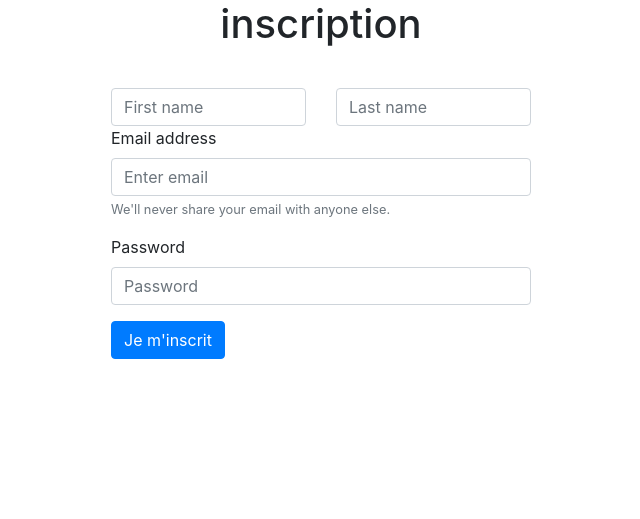
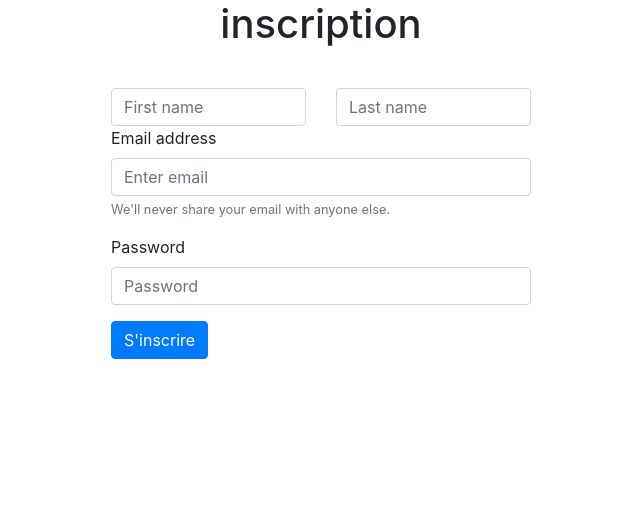
Before and after one commit to johan-geoffroy/Quick-App, a PHP site: the page made by Src/Templates/inscriptionPage.twig in a window 1280 px wide. Shown: the top 519 px of the page, without its empty margins (319-959 px from the left). Run offline with PHP 8.4, Linux system fonts and the light colour scheme; the template is opened without the code that fills it, so the values that code supplies are empty; some libraries are stand-ins or nearby versions.

Commit message:
Update inscriptionPage.twig

```diff
--- a/Src/Templates/inscriptionPage.twig
+++ b/Src/Templates/inscriptionPage.twig
@@ -30,7 +30,7 @@
 					<input type="password" class="form-control" id="exampleInputPassword1" placeholder="Password" name="password">
 				</div>
 
-				<button type="submit" class="btn btn-primary">Je m'inscrit</button>
+				<button type="submit" class="btn btn-primary">S'inscrire</button>
 			</form>
 		</div>
 
```
